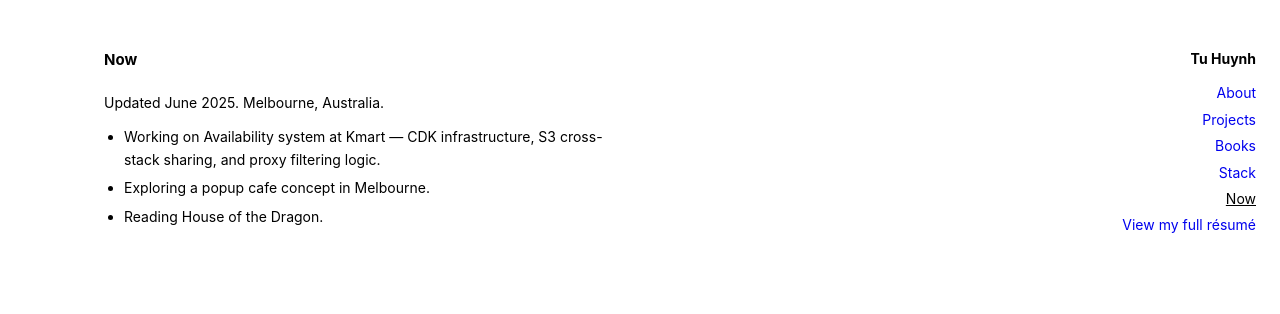
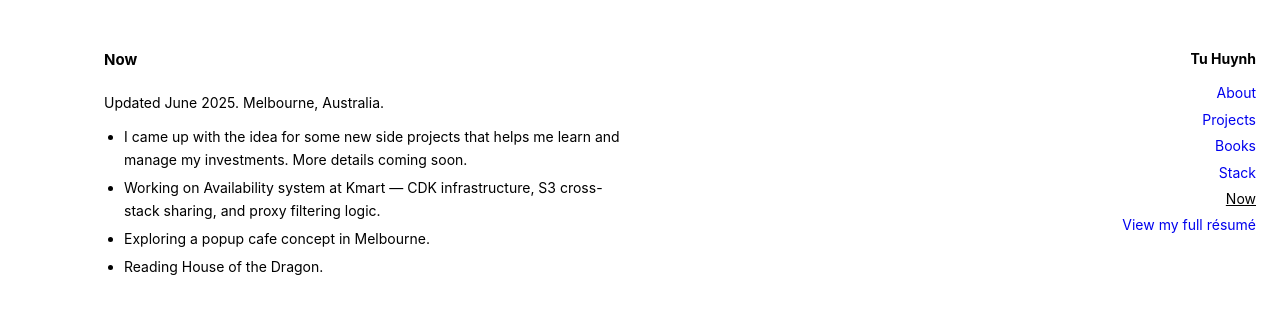
Before and after one commit to kthuynh1610/personal-website, a React (Vite) app: page /now in a window 1280 px wide. Shown: the top 314 px of the page. Built offline with nearby package versions, Linux system fonts and the light colour scheme.

Commit message:
Update Now page with new side-project note

```diff
--- a/src/pages/Now.jsx
+++ b/src/pages/Now.jsx
@@ -9,6 +9,9 @@ export default function Now() {
       <hr />
 
       <ul className="interest-list">
+        <li>
+          I came up with the idea for some new side projects that helps me learn and manage my investments. More details coming soon.
+        </li>
         <li>
           Working on Availability system at Kmart — CDK infrastructure,
           S3 cross-stack sharing, and proxy filtering logic.
```
